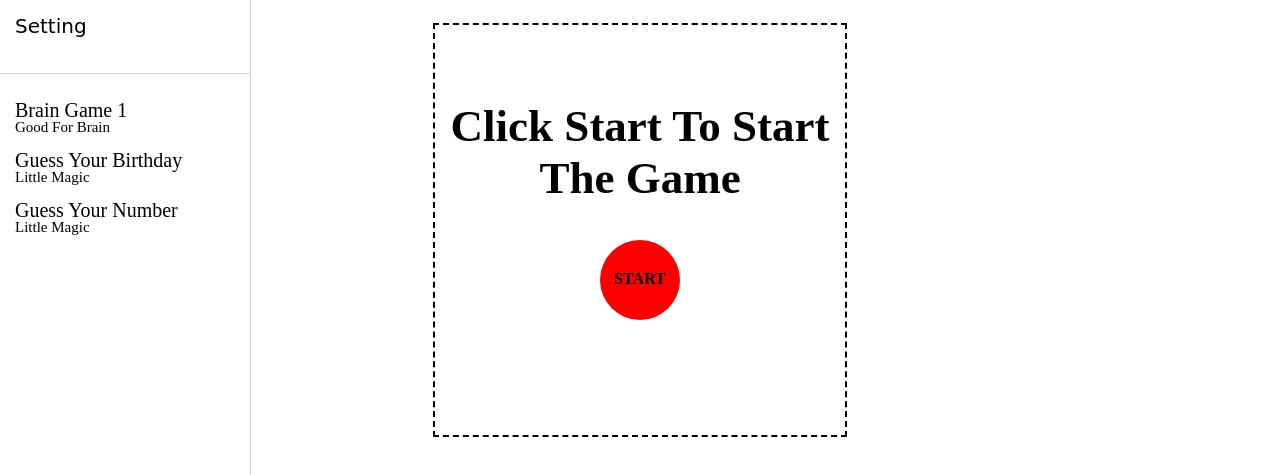
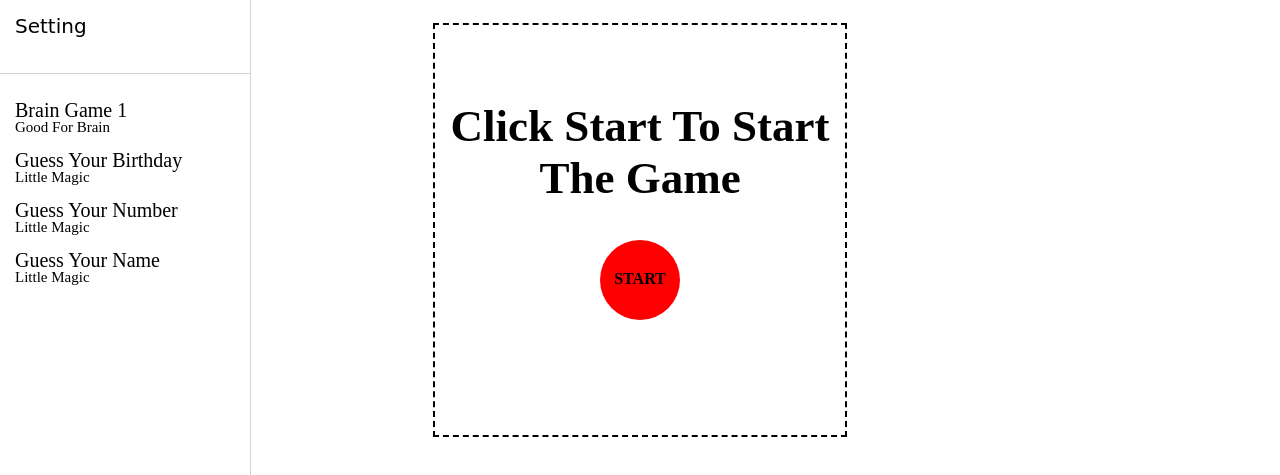
Before and after one commit to dylanaurell/dyl-game, a plain HTML site: page brain-game-1.html in a window 1280 px wide. Both pictures are taken after a click on the element 30 px from the left and 30 px from the top of the page. Shown: the part 67-542 px from the top of the page. Drawn offline with Linux system fonts and the light colour scheme.

Commit message:
Update brain-game-1.html

```diff
--- a/brain-game-1.html
+++ b/brain-game-1.html
@@ -62,6 +62,12 @@
 				<div class="menu-content">
 					<a class="menu-content-link" href="guess-your-number.html">
 						<div class="menu-content-title">Guess Your Number</div>
+						<div class="menu-content-desc">Little Magic</div>
+					</a>
+				</div>
+				<div class="menu-content">
+					<a class="menu-content-link" href="guess-your-name.html">
+						<div class="menu-content-title">Guess Your Name</div>
 						<div class="menu-content-desc">Little Magic</div>
 					</a>
 				</div>
```
